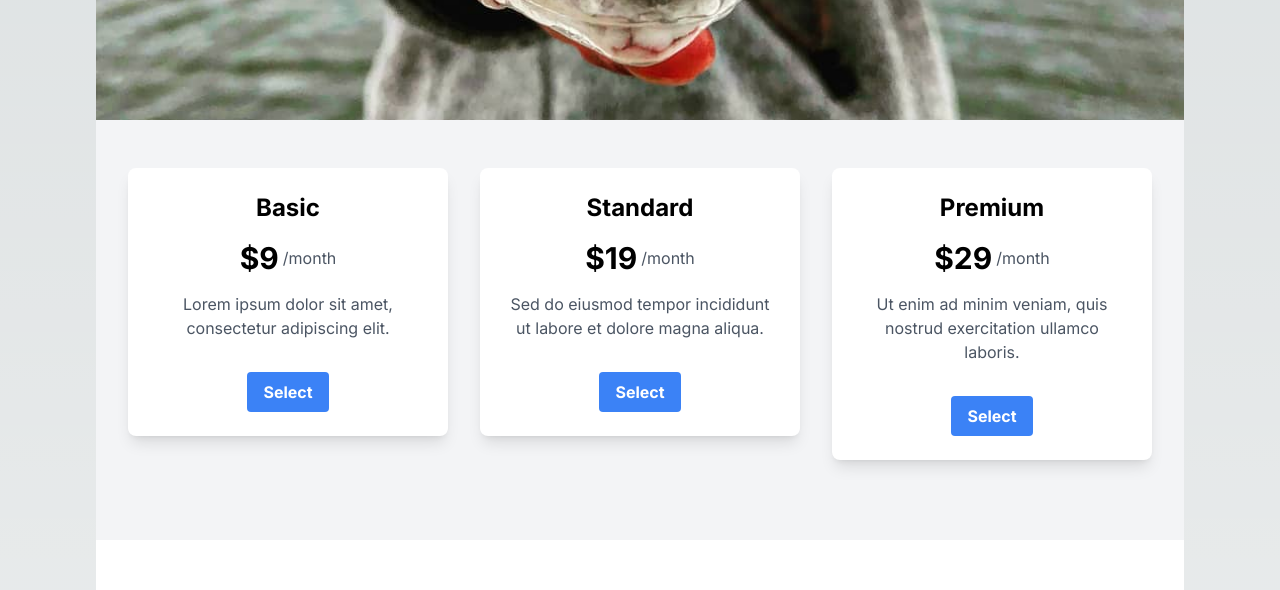
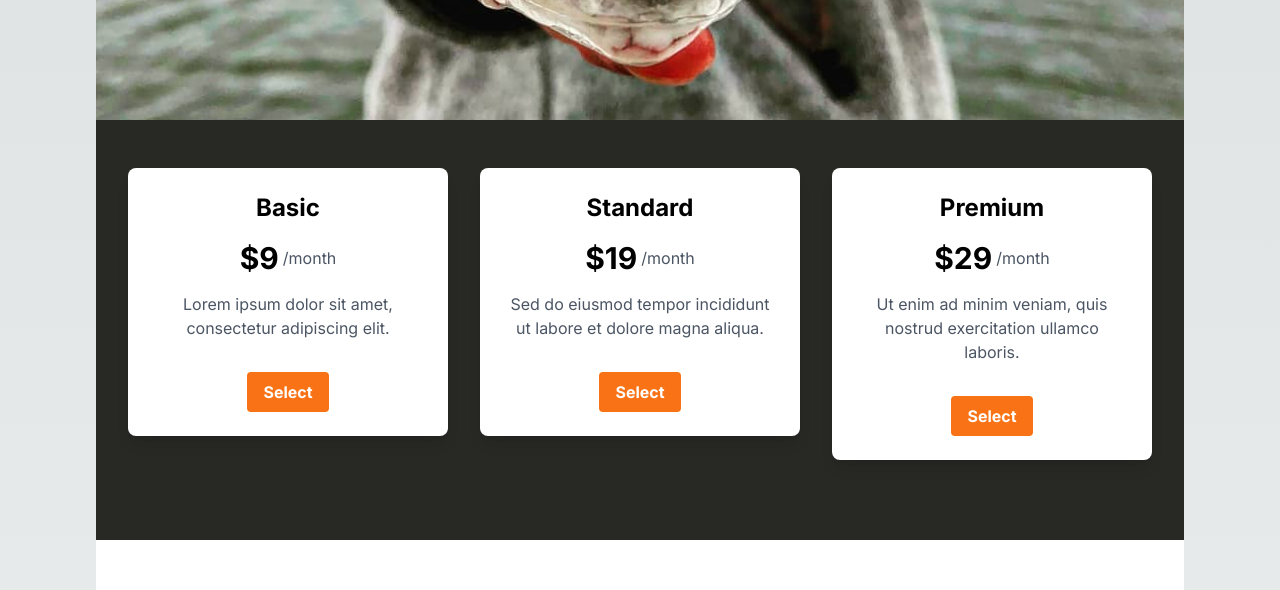
Before and after one commit to jmayprofessional/lowco-react, a Next.js app: page / in a window 1280 px wide. Shown: the part 840-1430 px from the top of the page. Built offline with nearby package versions, Linux system fonts and the light colour scheme.

Commit message:
basic styles added to background in pricing section and buttons

```diff
--- a/src/app/components/pricingSection.js
+++ b/src/app/components/pricingSection.js
@@ -2,7 +2,7 @@
 
 const PricingSection = () => {
   return (
-    <section className="bg-gray-100 py-12">
+    <section className="bg-navBackground-color py-12">
       <div className="max-w-7xl mx-auto px-4 sm:px-6 lg:px-8">
         <div className="flex flex-wrap -mx-4">
           {/* Card 1 */}
@@ -15,7 +15,7 @@
                 <span className="text-gray-600 ml-1">/month</span>
               </div>
               <p className="text-gray-600 mb-4">Lorem ipsum dolor sit amet, consectetur adipiscing elit.</p>
-              <button className="bg-blue-500 hover:bg-blue-600 text-white font-bold py-2 px-4 rounded mt-4">
+              <button className="bg-orange-500 hover:bg-blue-600 text-white font-bold py-2 px-4 rounded mt-4">
                 Select
               </button>
               </div>
@@ -32,7 +32,7 @@
                 <span className="text-gray-600 ml-1">/month</span>
               </div>
               <p className="text-gray-600 mb-4">Sed do eiusmod tempor incididunt ut labore et dolore magna aliqua.</p>
-              <button className="bg-blue-500 hover:bg-blue-600 text-white font-bold py-2 px-4 rounded mt-4">
+              <button className="bg-orange-500 hover:bg-blue-600 text-white font-bold py-2 px-4 rounded mt-4">
                 Select
               </button>
               </div>
@@ -49,7 +49,7 @@
                 <span className="text-gray-600 ml-1">/month</span>
               </div>
               <p className="text-gray-600 mb-4">Ut enim ad minim veniam, quis nostrud exercitation ullamco laboris.</p>
-              <button className="bg-blue-500 hover:bg-blue-600 text-white font-bold py-2 px-4 rounded mt-4">
+              <button className="bg-orange-500 hover:bg-blue-600 text-white font-bold py-2 px-4 rounded mt-4">
                 Select
               </button>
               </div>
```
